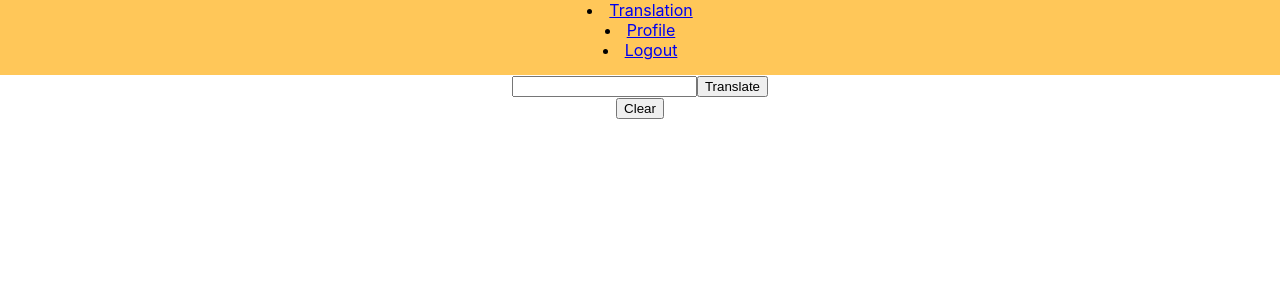
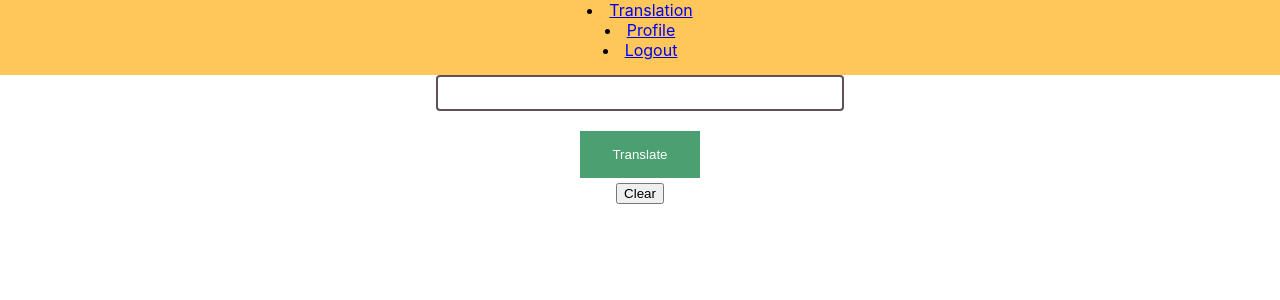
Before and after one commit to RustyOn/EA-Assignment2, a React (Create React App) app in the folder ea-assignment2/: page /translation in a window 1280 px wide. Shown: the top 300 px of the page. Built offline with nearby package versions, Linux system fonts and the light colour scheme.

Commit message:
translation styling
style: styling to translation page

```diff
--- a/ea-assignment2/src/Nav.jsx
+++ b/ea-assignment2/src/Nav.jsx
@@ -1,4 +1,3 @@
-import { cleanup } from "@testing-library/react";
 import {
     BrowserRouter,
     Routes,
@@ -20,6 +19,7 @@ function Nav() {
       }
     }
 
+
     return (
       <nav>
         <div className="nav-bar">
--- a/ea-assignment2/src/TranslationHandler.jsx
+++ b/ea-assignment2/src/TranslationHandler.jsx
@@ -11,6 +11,30 @@ let translations = []
 // --display symbols correctly on one line--
 // needs to clear on page change
 // --add translations to list--
+
+const RenderDiv = () => {
+    let compDiv = createElement(
+        'div',
+        { style: {
+            flexDirection: 'row',
+            textAlign: 'left',
+            backgroundColor: "#EEEEFF",
+            width: 400,
+            height: 150,
+            borderRadius: 15,
+            border: 'solid',
+            position: 'fixed',
+            left: '50%',
+            marginLeft: -200,
+            padding: 10
+            }
+        },
+        null
+    )
+    render(compDiv)
+
+}
+RenderDiv()
 
 let componentArray = []
 function CreateImgElement(symbol, index){
@@ -91,7 +115,7 @@ function TranslationHandler(){
                 height: 150,
                 borderRadius: 15,
                 border: 'solid',
-                position: 'absolute',
+                position: 'fixed',
                 left: '50%',
                 marginLeft: -200,
                 padding: 10
@@ -106,20 +130,20 @@ function TranslationHandler(){
         cleanup()
     }
 
+
+
+
+
     return(
         <>
 
             <form onSubmit={ handleSubmit }>
                 <input type="text" value={ text.value } onChange = { handleTextChange }/>
-                <button type="submit">Translate</button>
+                <p></p>
+                <button type="submit" className="translate-button">Translate</button>
             </form>
                 <button onClick={ CleanUpComponents }>Clear</button>
-            <p>
-
-            </p>
-            <div id="img-holder">
-
-            </div>
+                <p></p>
         </>
     )
 }
--- a/ea-assignment2/src/index.css
+++ b/ea-assignment2/src/index.css
@@ -16,3 +16,32 @@ code {
   background-color: #FFC759;
   height: 75px;
 }
+
+.translate-button{
+  background-color: #4C9F70;
+  border: none;
+  color: white;
+  padding: 16px 32px;
+  text-decoration: none;
+  margin: 4px 2px;
+  cursor: pointer;
+}
+
+input{
+  border: 2px solid #615055;
+  border-radius: 4px;
+  width: 400px;
+  height: 30px;
+}
+
+.translation-box{
+  background-color: #EEEEFF;
+  width: 400;
+  height: 150;
+  border-radius: 15;
+  border: 'solid';
+  position: 'fixed';
+  left: '50%';
+  margin-left: -200;
+  padding: 10;
+}
```
